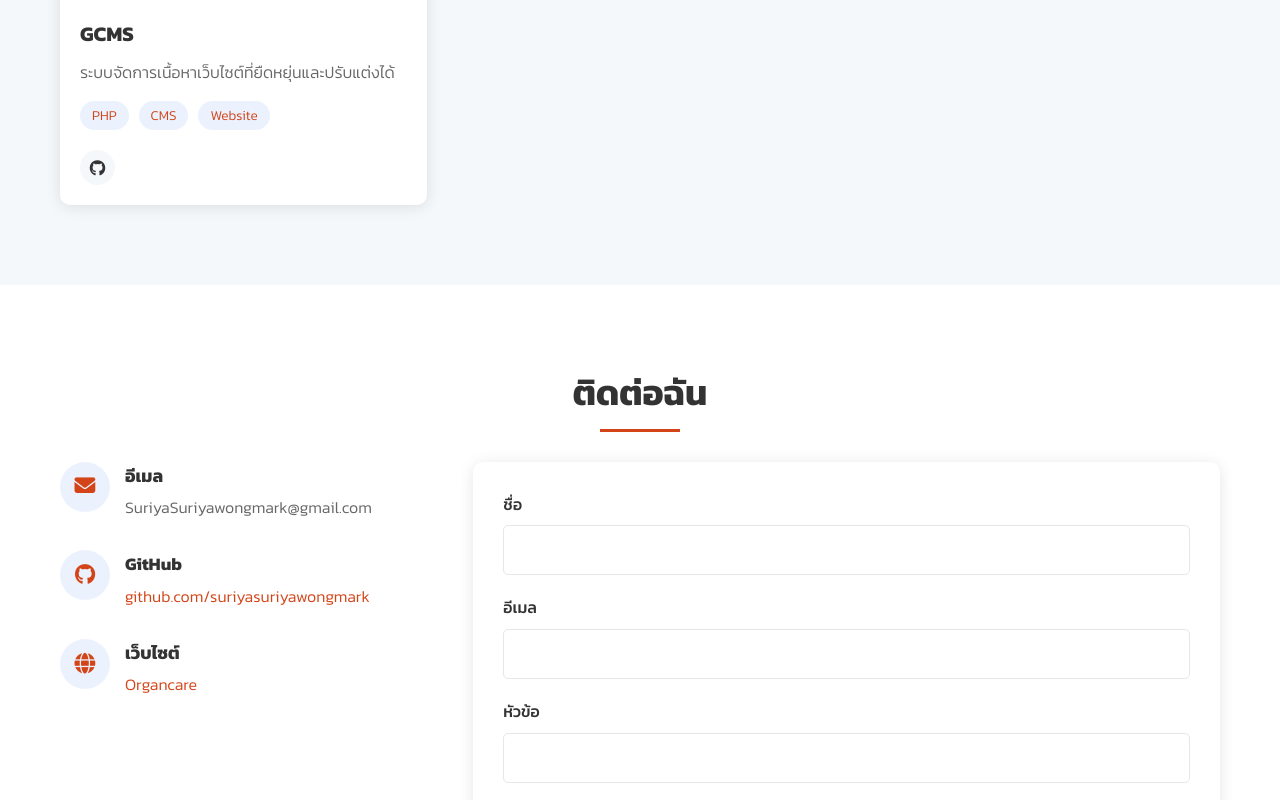
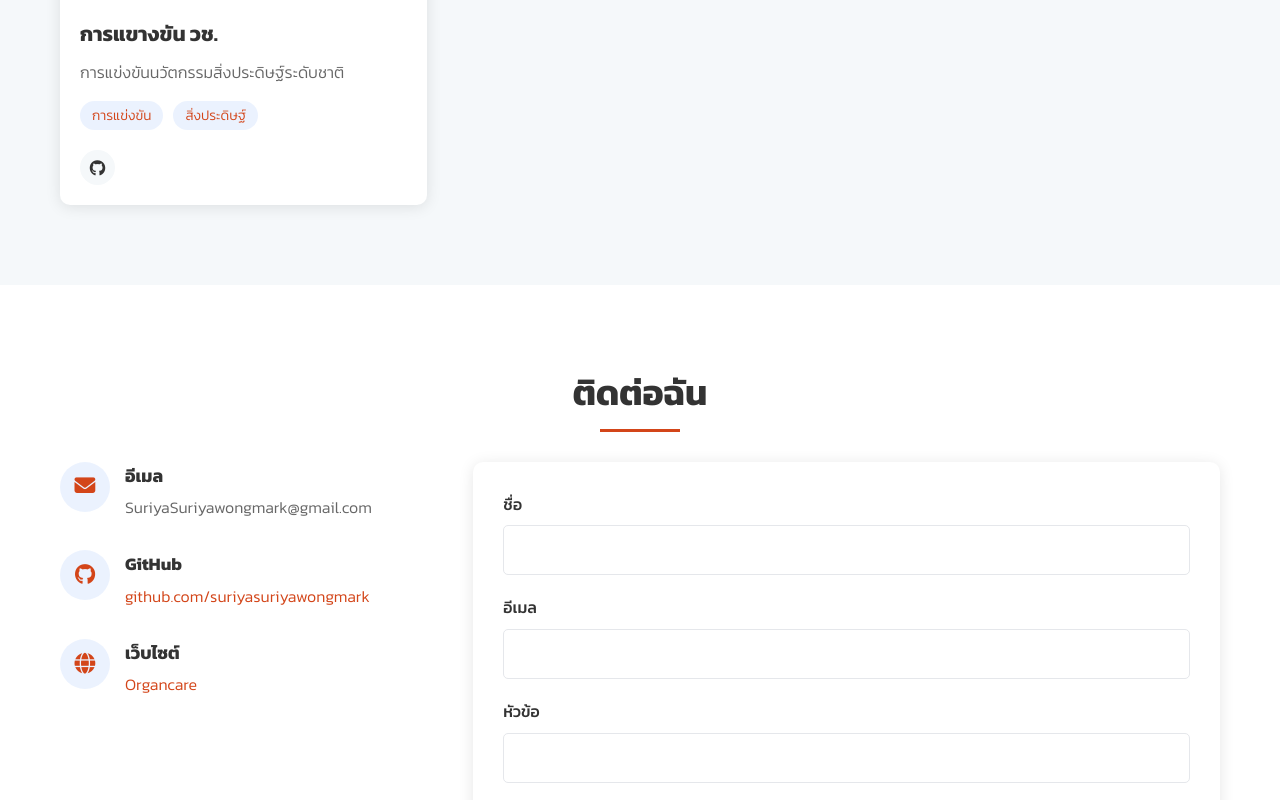
Before and after one commit to suriyasuriyawongmark-lab/SuriyaMark, a plain HTML site: page index.html in a window 1280 px wide. Shown: the part 3272-4072 px from the top of the page. Drawn offline with Linux system fonts and the light colour scheme.

Commit message:
Update index.html

```diff
--- a/index.html
+++ b/index.html
@@ -243,12 +243,11 @@
               <img src="images/gcms.png" alt="GCMS">
             </div>
             <div class="project-content">
-              <h3>GCMS</h3>
-              <p>ระบบจัดการเนื้อหาเว็บไซต์ที่ยืดหยุ่นและปรับแต่งได้</p>
+              <h3>การแขางขัน วช.</h3>
+              <p>การแข่งขันนวัตกรรมสิ่งประดิษฐ์ระดับชาติ</p>
               <div class="project-tags">
-                <span>PHP</span>
-                <span>CMS</span>
-                <span>Website</span>
+                <span>การแข่งขัน</span>
+                <span>สิ่งประดิษฐ์</span>
               </div>
               <div class="project-links">
                 <a href="https://github.com/goragodwiriya/GCMS" target="_blank"><i class="fab fa-github"></i></a>
```
